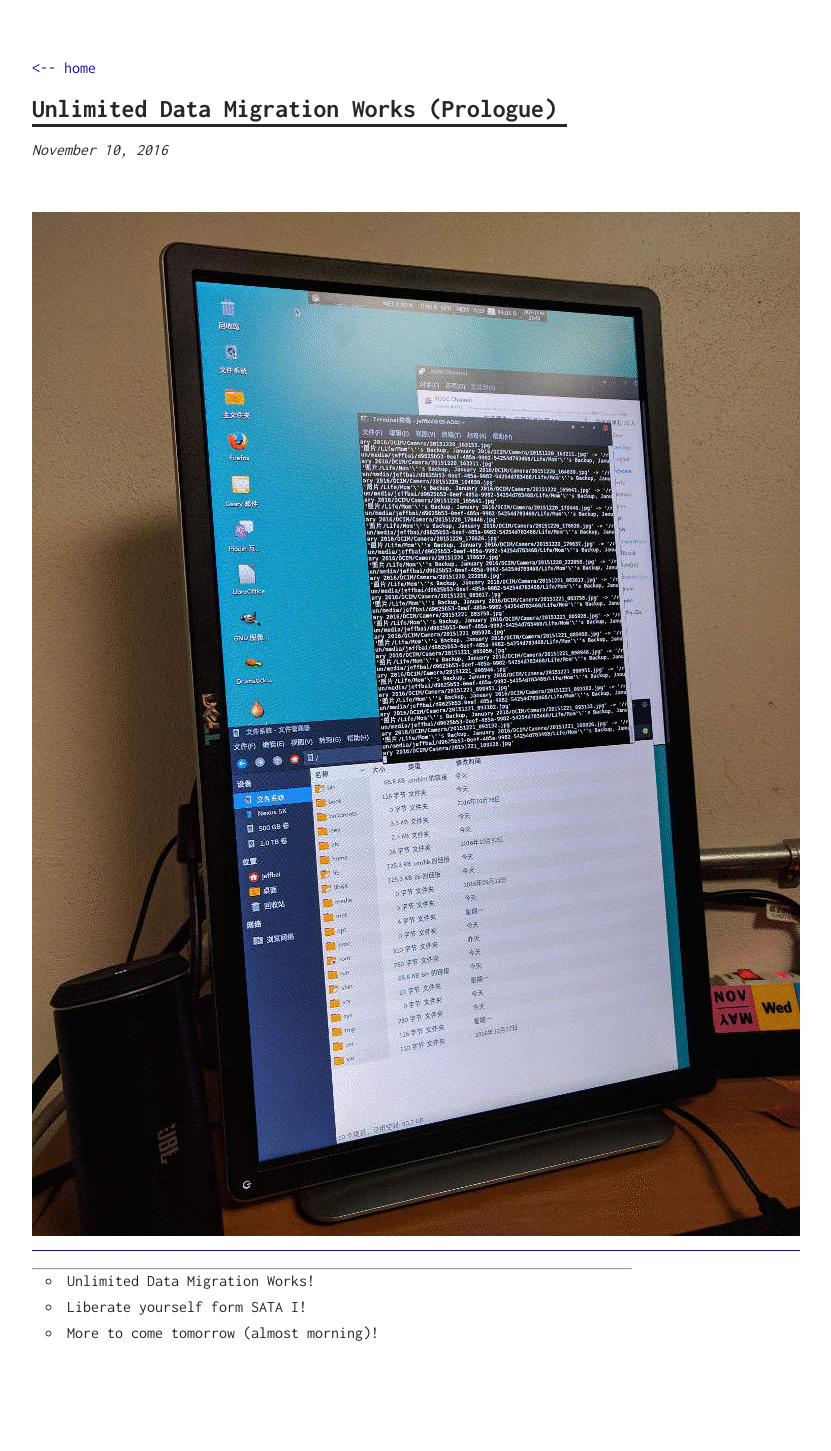
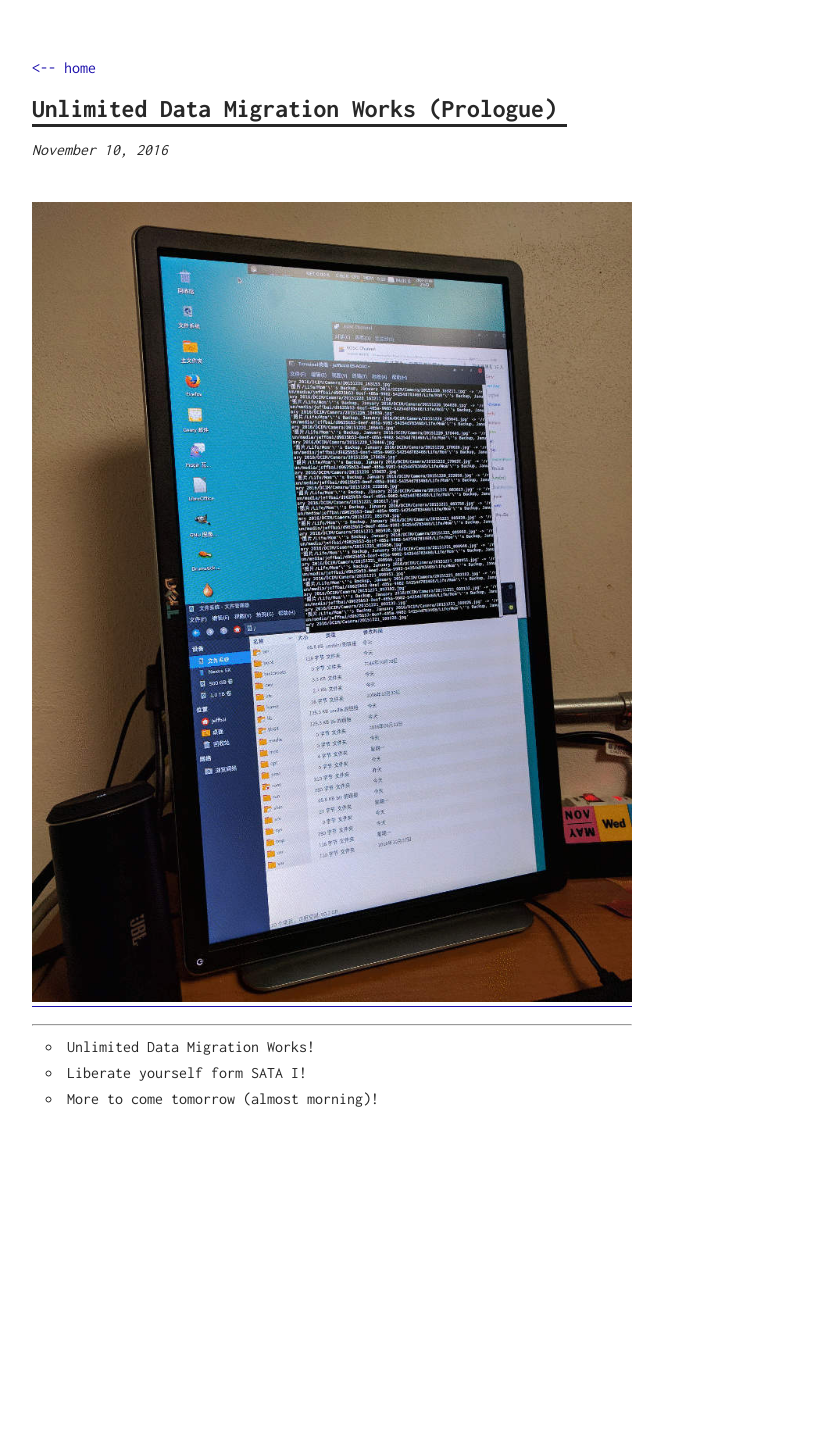
Before and after one commit to MingcongBai/MingcongBai.github.io, a Jekyll site: the page built from _posts/2016-11-10-unlimited-data-migration-works.md, in a window 1280 px wide. Shown: the whole page, without its empty margins (308-1139 px from the left). Built offline with Jekyll 4.4.1, drawn with Linux system fonts in a browser that asks for light colours; after the commit the page ends 1217 px from its top, so only the background shows below that.

Commit message:
css: tweaks

```diff
--- a/assets/css/main.scss
+++ b/assets/css/main.scss
@@ -169,7 +169,7 @@ ul {
 			font-size: 1em;
 			list-style: circle;
 			margin-left: 30px;
-			margin-top: -10px;
+			margin-top: 0px;
 			margin-bottom: 15px;
 			li {
 				padding: 5px;
@@ -185,10 +185,8 @@ ul {
 		img {
 			margin-top: 10px;
 			margin-bottom: 10px;
-			@media screen and (max-width: $br) {
-				width: 100%;
-				margin: auto;
-			}
+			width: 100%;
+			margin: auto;
 		}
 		code {
 			padding: 3px;
@@ -241,7 +239,7 @@ ul {
                         list-style: circle;
                         margin-left: 30px;
                         margin-top: -10px;
-                        margin-bottom: 15px;
+                        margin-bottom: 5px;
                         li {
                                 padding: 5px;
                                 padding-left: 5px;
```
